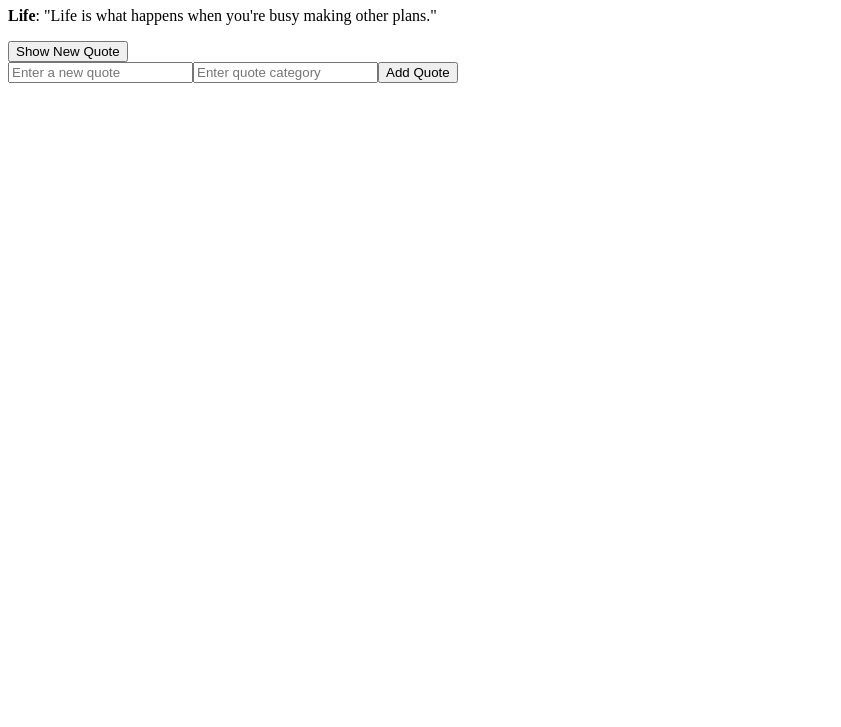
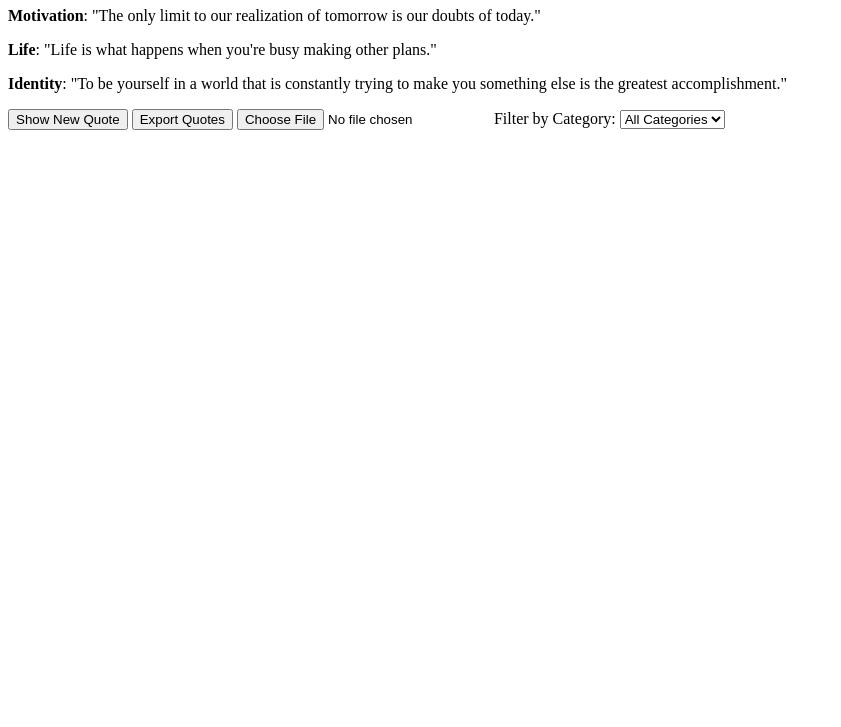
Before and after one commit to Adom-engineer/alx_fe_javascript, a plain HTML site: page dom-manipulation/index.html in a window 1280 px wide. Shown: the part 73-800 px from the top of the page, without its empty margins (0-841 px from the left). Drawn offline with Linux system fonts and the light colour scheme.

Commit message:
Implement local storage, JSON import/export, and category filtering for quote generator

```diff
--- a/dom-manipulation/index.html
+++ b/dom-manipulation/index.html
@@ -10,5 +10,18 @@
     <div id="quoteDisplay"></div>
     <button id="newQuote">Show New Quote</button>
     <script src="script.js"></script>
+
+    <!-- Export button -->
+<button onclick="exportToJson()">Export Quotes</button>
+
+<!-- Import input -->
+<input type="file" id="importFile" accept=".json" onchange="importFromJsonFile(event)" />
+
+<label for="categoryFilter">Filter by Category:</label>
+<select id="categoryFilter" onchange="filterQuotes()">
+  <option value="all">All Categories</option>
+</select>
+
+
   </body>
   </html>
--- a/dom-manipulation/script.js
+++ b/dom-manipulation/script.js
@@ -4,6 +4,11 @@ let quotes = [
   { text: "Life is what happens when you're busy making other plans.", category: "Life" },
   { text: "To be yourself in a world that is constantly trying to make you something else is the greatest accomplishment.", category: "Identity" }
 ];
+
+// Save quotes to localStorage
+function saveQuotes() {
+  localStorage.setItem("quotes", JSON.stringify(quotes));
+}
 
 // Step 2: Show a random quote
 function showRandomQuote() {
@@ -14,6 +19,9 @@ function showRandomQuote() {
 
   const quoteDisplay = document.getElementById("quoteDisplay");
   quoteDisplay.innerHTML = `<p><strong>${quote.category}</strong>: "${quote.text}"</p>`;
+
+  // Save last quote in session storage
+  sessionStorage.setItem("lastQuote", JSON.stringify(quote));
 }
 
 // Step 3: Add a new quote
@@ -26,11 +34,12 @@ function addQuote() {
 
   if (newText && newCategory) {
     quotes.push({ text: newText, category: newCategory });
-
+ saveQuotes(); // <-- Save to localStorage
     textInput.value = "";
     categoryInput.value = "";
 
     alert("Quote added successfully!");
+    populateCategories(); // in case it's a new category
   } else {
     alert("Please enter both a quote and a category.");
   }
@@ -69,3 +78,84 @@ window.onload = function () {
   showRandomQuote();
   createAddQuoteForm();
 };
+
+function exportToJson() {
+  const blob = new Blob([JSON.stringify(quotes, null, 2)], { type: "application/json" });
+  const url = URL.createObjectURL(blob);
+
+  const a = document.createElement("a");
+  a.href = url;
+  a.download = "quotes.json";
+  a.click();
+
+  URL.revokeObjectURL(url);
+}
+
+function importFromJsonFile(event) {
+  const fileReader = new FileReader();
+  fileReader.onload = function (e) {
+    try {
+      const importedQuotes = JSON.parse(e.target.result);
+      if (Array.isArray(importedQuotes)) {
+        quotes.push(...importedQuotes);
+        saveQuotes();
+        populateCategories();
+        alert("Quotes imported successfully!");
+      } else {
+        throw new Error("Invalid file format");
+      }
+    } catch (err) {
+      alert("Failed to import: " + err.message);
+    }
+  };
+  fileReader.readAsText(event.target.files[0]);
+}
+
+function populateCategories() {
+  const categories = [...new Set(quotes.map(q => q.category))];
+  const dropdown = document.getElementById("categoryFilter");
+
+  // Remember previous selection
+  const lastSelected = localStorage.getItem("selectedCategory");
+
+  dropdown.innerHTML = `<option value="all">All Categories</option>`;
+  categories.forEach(cat => {
+    const option = document.createElement("option");
+    option.value = cat;
+    option.textContent = cat;
+    dropdown.appendChild(option);
+  });
+
+  if (lastSelected) {
+    dropdown.value = lastSelected;
+    filterQuotes(); // Reapply filter
+  }
+}
+
+function filterQuotes() {
+  const selectedCategory = document.getElementById("categoryFilter").value;
+  localStorage.setItem("selectedCategory", selectedCategory); // Persist selection
+
+  let filtered = selectedCategory === "all"
+    ? quotes
+    : quotes.filter(q => q.category === selectedCategory);
+
+  const quoteDisplay = document.getElementById("quoteDisplay");
+  quoteDisplay.innerHTML = "";
+
+  if (filtered.length === 0) {
+    quoteDisplay.innerHTML = "<p>No quotes available for this category.</p>";
+    return;
+  }
+
+  filtered.forEach(q => {
+    const p = document.createElement("p");
+    p.innerHTML = `<strong>${q.category}</strong>: "${q.text}"`;
+    quoteDisplay.appendChild(p);
+  });
+}
+
+window.onload = () => {
+  populateCategories();
+  filterQuotes(); // Apply last filter
+};
```
